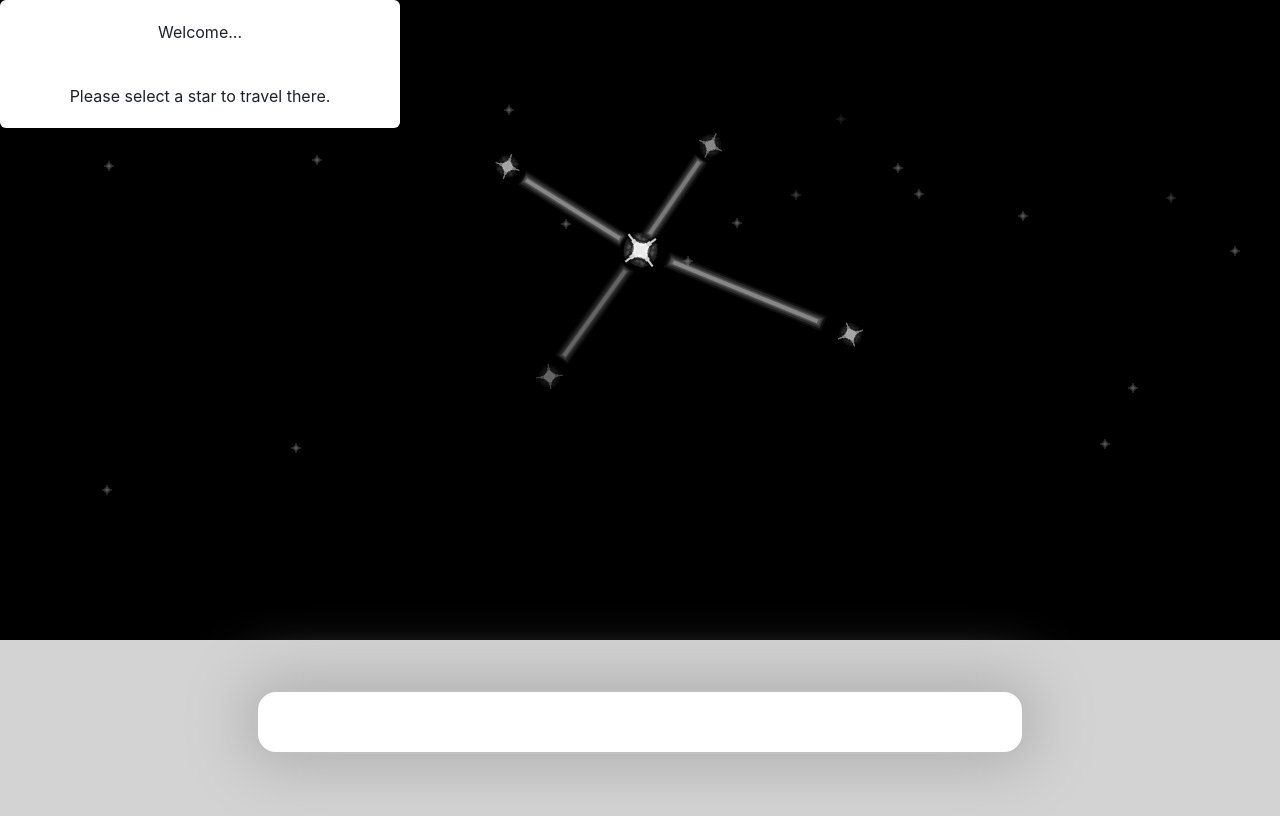
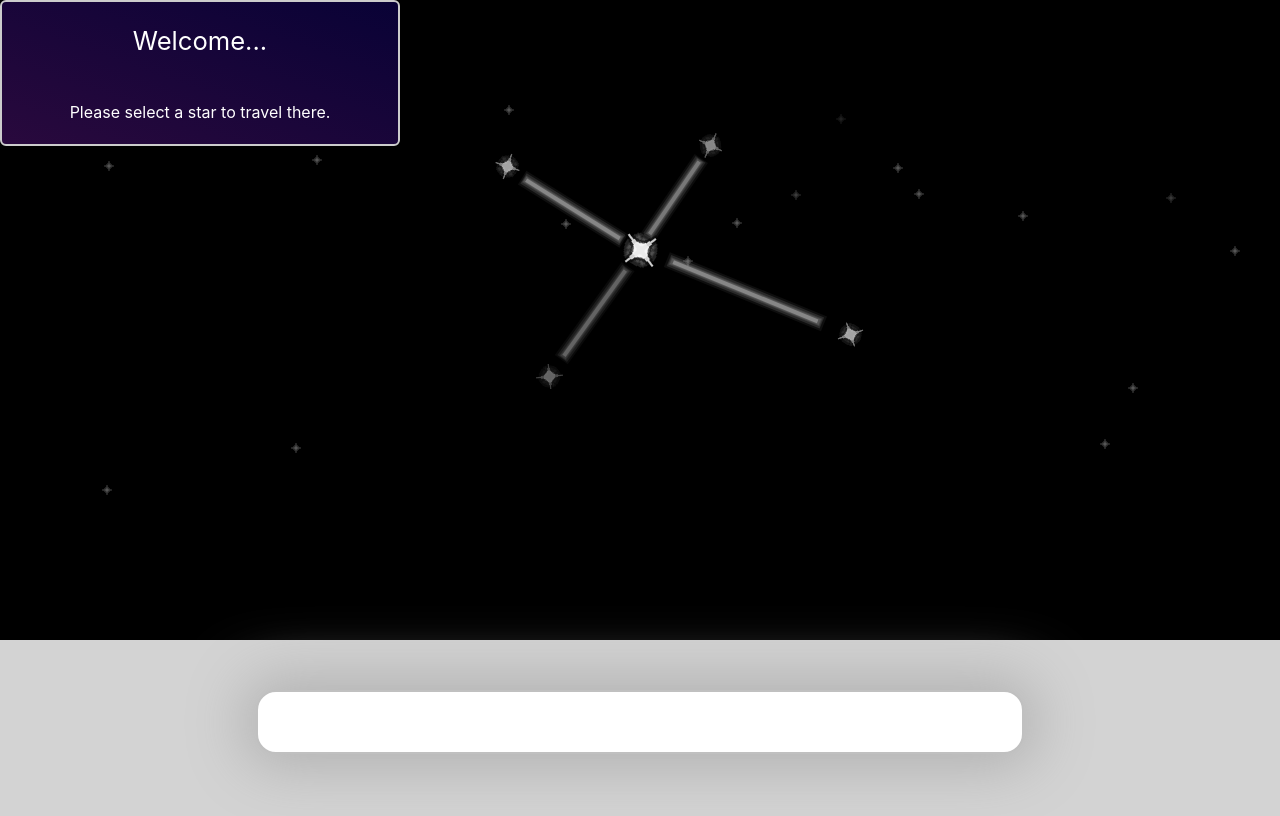
Before and after one commit to dqanxy-umich/portfolio-website, a React (Create React App) app: page / in a window 1280 px wide. Shown: the top 816 px of the page. Built offline with nearby package versions, Linux system fonts and the light colour scheme.

Commit message:
Tutorial box styling

```diff
--- a/src/Starmap/StarmapTutorial.tsx
+++ b/src/Starmap/StarmapTutorial.tsx
@@ -11,10 +11,10 @@ export default function StarmapTutorial(props:ISTutorial) {
 
     let box1 =
     <div className="fade-in-anim">
-        <Card style={{"width":400}}>
+        <Card style={{"width":400}} borderWidth={2} borderColor="#CCCCCC" bgGradient="linear(to-tr, #29093d,#090236)" textColor="white" fontWeight={400}>
             <CardHeader>
                 <Center>
-                    <Text>Welcome...</Text>
+                    <Text fontSize={"160%"}>Welcome...</Text>
                 </Center>
             </CardHeader>
             <CardBody>
```
